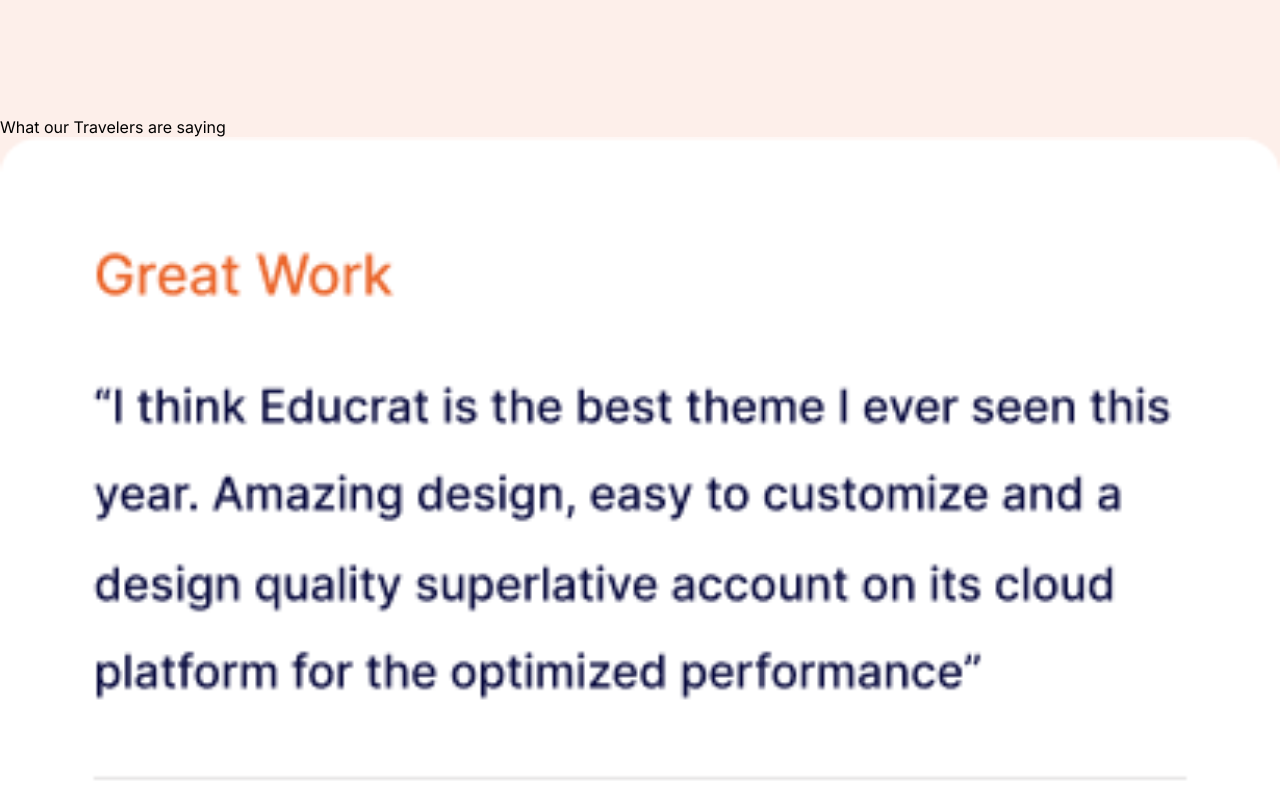
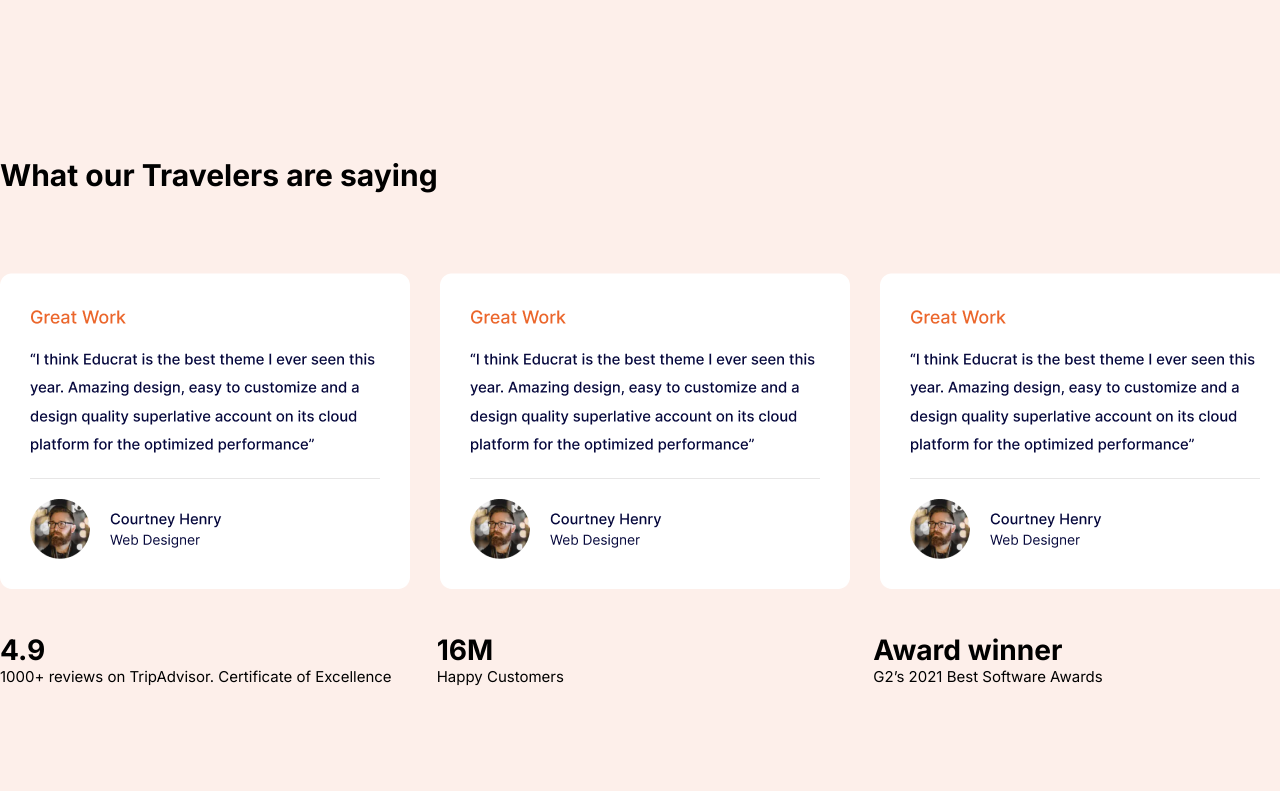
Before and after one commit to Sgrprsd11704088/CW-Project, a website: page figma/index.html in a window 1280 px wide. Shown: the part 3304-4100 px from the top of the page. Drawn offline with Linux system fonts and the light colour scheme.

Commit message:
added tourist section

```diff
--- a/figma/index.html
+++ b/figma/index.html
@@ -246,12 +246,15 @@
 
     <!----------------- What our Travelers are saying section------------------>
     <section id="tourist_says">
-      <div class=".container">
-        <div>What our Travelers are saying</div>
+      <div class="container" id="toury">
         <div>
-          <div><img width="100%" src="./assets/feedback.png" alt="" /></div>
-          <div><img width="100%" src="./assets/feedback.png" alt="" /></div>
-          <div><img width="100%" src="./assets/feedback.png" alt="" /></div>
+          <div>What our Travelers are saying</div>
+
+        </div>
+        <div >
+          <div><img  src="./assets/feedback.png" alt="" /></div>
+          <div><img  src="./assets/feedback.png" alt="" /></div>
+          <div><img  src="./assets/feedback.png" alt="" /></div>
         </div>
         <div>
           <div>
--- a/figma/index.scss
+++ b/figma/index.scss
@@ -8,7 +8,7 @@
 
 @media (min-width: 1320px) {
   .container {
-    width: 1320px;
+    max-width: 1320px;
     margin: auto;
     // border: 1px solid red;
   }
@@ -534,12 +534,39 @@
     }
   }
 }
-#cr{
+#cr {
   background-color: #05073c;
 }
-#tourist_says{
- background-color: #fdefea;
- padding-top: 120px;
+#tourist_says {
+  background-color: #fdefea;
+  padding-top: 120px;
+  padding-bottom: 105px;
+}
+#toury>div:nth-of-type(1){
+font-size: 30px;
+font-weight: 700;
+margin-bottom: 40px;
+}
 
-
+#toury > div:nth-of-type(2) {
+  display: flex;
+  gap: 30px;
 }
+#toury > div:nth-of-type(3) {
+  display: flex;
+  justify-content: space-between;
+  gap: 30px;
+}
+#toury > div > div {
+  > div:nth-of-type(1) {
+    font-size: 28.13px;
+    font-weight: 700;
+  }
+  > div:nth-of-type(2) {
+    font-size: 15px;
+    font-weight: 400;
+  }
+  width: 439.98px;
+  margin-top: 40px;
+  padding: 15px, 45.44px, 15px, 15px;
+}
```
Also changed, not shown: figma/index.css, 1 other file.
